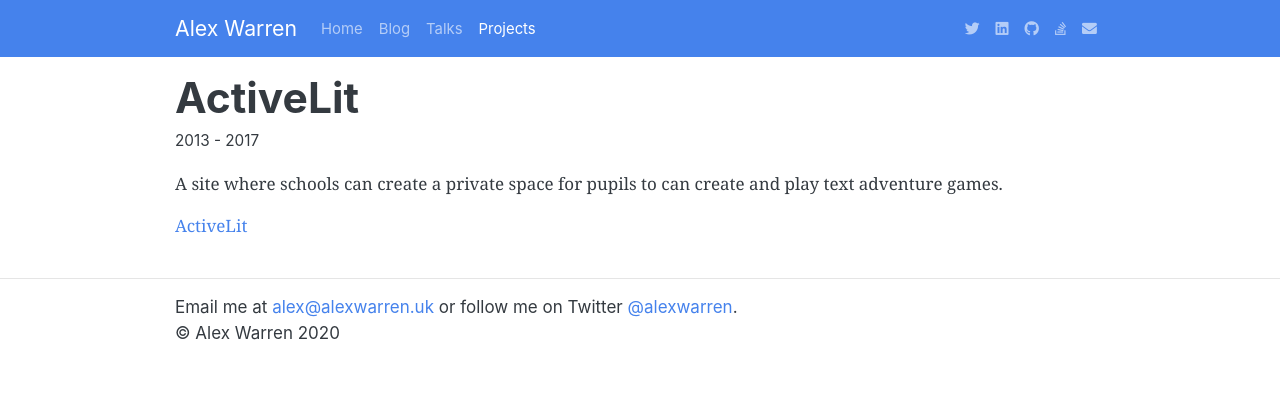
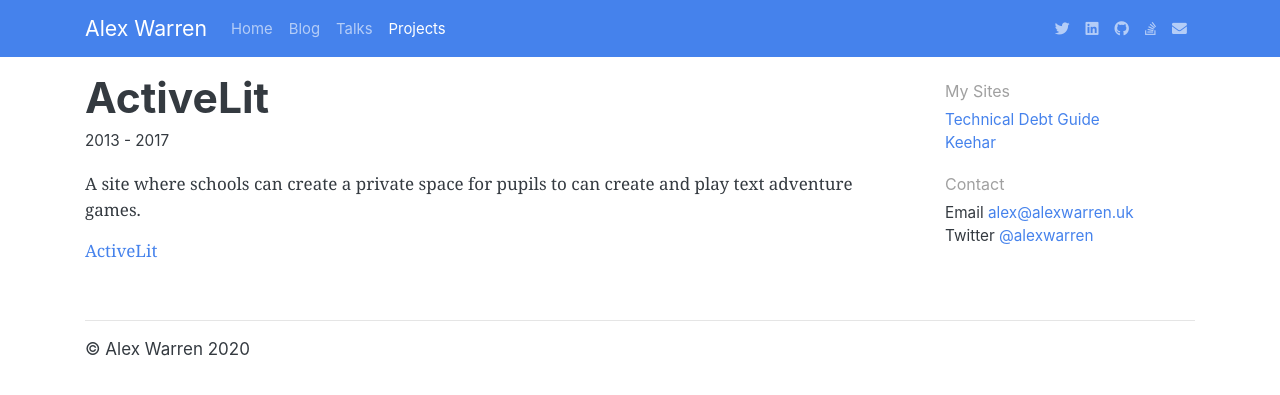
Before and after one commit to alexwarren/alexwarren.github.io, a Jekyll site: the page built from projects/activelit.md, in a window 1280 px wide. Shown: the top 395 px of the page. Built offline with Jekyll 4.4.1, drawn with Linux system fonts in a browser that asks for light colours.

Commit message:
Various layout tweaks

```diff
--- a/_layouts/page.html
+++ b/_layouts/page.html
@@ -61,16 +61,42 @@
             </div>
         </div>
     </nav>
+    {% if page.url == "/" %}
+    <div class="jumbotron index-jumbotron">
+        <div class="container">
+            <h1 class="display-4">Alex Warren</h1>
+        </div>
+    </div>
+    {% endif %}
     <div class="container">
-        {{content}}
+        <div class="row">
+            <div class="col-md">
+            {{content}}
+            </div>
+            <div class="col col-md-3 sidebar">
+                <hr>
+                <h2>My Sites</h2>
+                <ul>
+                    <li><a href="https://techdebtguide.com/">Technical Debt Guide</a></li>
+                    <li><a href="https://keehar.com/">Keehar</a></li>
+                </ul>
+
+                <h2>Contact</h2>
+                <ul>
+                    <li>Email <a href="mailto:alex@alexwarren.uk">alex@alexwarren.uk</a></li>
+                    <li>Twitter <a href="https://twitter.com/alexwarren">@alexwarren</a></li>
+                </ul>
+            </div>
+        </div>
     </div>
 
-    <hr>
-
     <div class="container footer">
+        <hr>
+        {% if page.url == "/" %}
         <div>
-            Email me at <a href="mailto:alex@alexwarren.uk">alex@alexwarren.uk</a> or follow me on Twitter <a href="https://twitter.com/alexwarren">@alexwarren</a>.
+            Photo by Markus Spiske on Unsplash
         </div>
+        {% endif %}
         <div>
             &copy; Alex Warren {{ site.time | date: '%Y' }}
         </div>
--- a/aw.css
+++ b/aw.css
@@ -1,11 +1,5 @@
 body {
   padding-top: 4.5rem;
-}
-
-@media (min-width: 1200px) {
-  .container {
-      max-width: 960px;
-  }
 }
 
 div.content ul, div.content blockquote {
@@ -60,10 +54,12 @@ div.next {
 }
 
 .index-jumbotron {
-  background-image: url(/header.jpg);
+  background-image: url(/markus-spiske-qjnAnF0jIGk-unsplash.jpg);
   background-size: cover;
   color: white;
   text-shadow: 1px 1px 20px black;
+  margin-top: -1rem;
+  border-radius: 0;
 }
 
 .index-jumbotron h1.display-4 {
@@ -74,8 +70,34 @@ div.next {
   flex-direction: row;
 }
 
-@media (max-width: 767px) {
+@media (max-width: 767.98px) {
   .nav-flex-icons .nav-item {
     padding: 6px;
   }
 }
+
+.sidebar {
+  font-size: 90%;
+}
+
+@media (min-width: 768px) {
+  .sidebar {
+    padding-left: 20px;
+  }
+  .sidebar hr {
+    display: none;
+  }
+}
+
+.sidebar h2 {
+  font-size: 1rem;
+  font-weight: normal;
+  color: #a0a0a0;
+  margin-top: 10px;
+}
+
+.sidebar ul {
+  list-style-type: none;
+  padding-inline-start: 0;
+  margin-bottom: 20px;
+}
--- a/index.html
+++ b/index.html
@@ -2,10 +2,6 @@
 layout: list
 title: Alex Warren
 ---
-
-<div class="jumbotron index-jumbotron">
-    <h1 class="display-4">Alex Warren</h1>
-</div>
 
 <h2>Recent Posts</h2>
 
```
Also changed, not shown: header.jpg (deleted), 1 other file.
